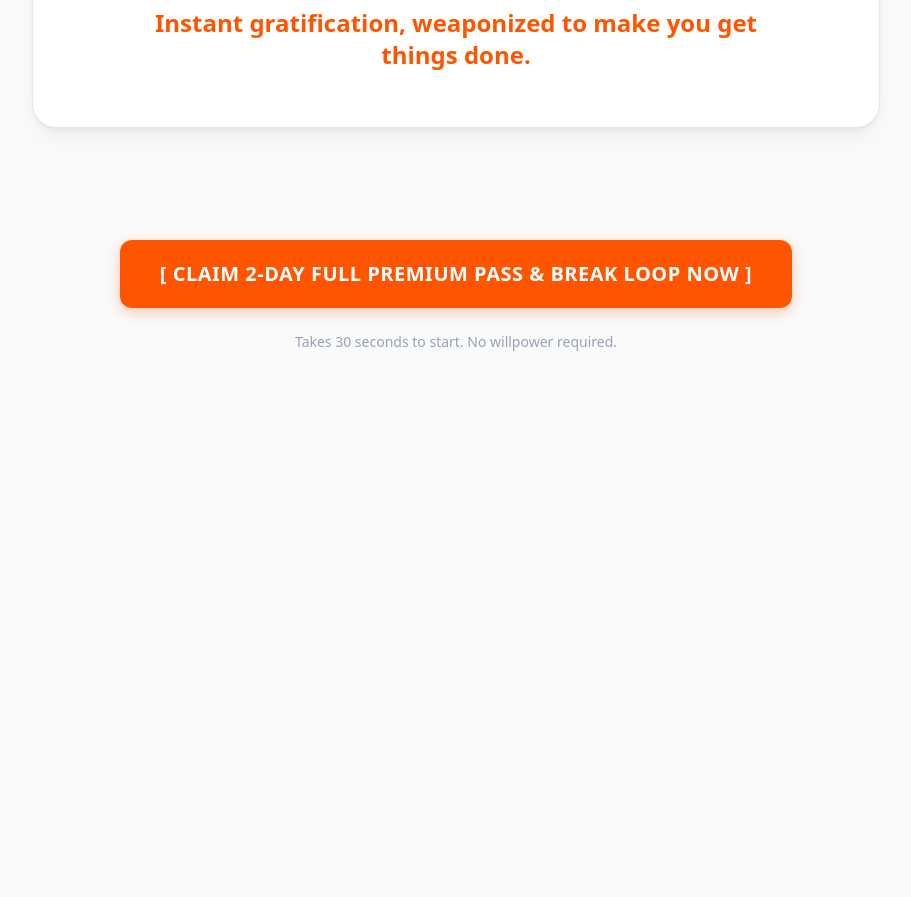
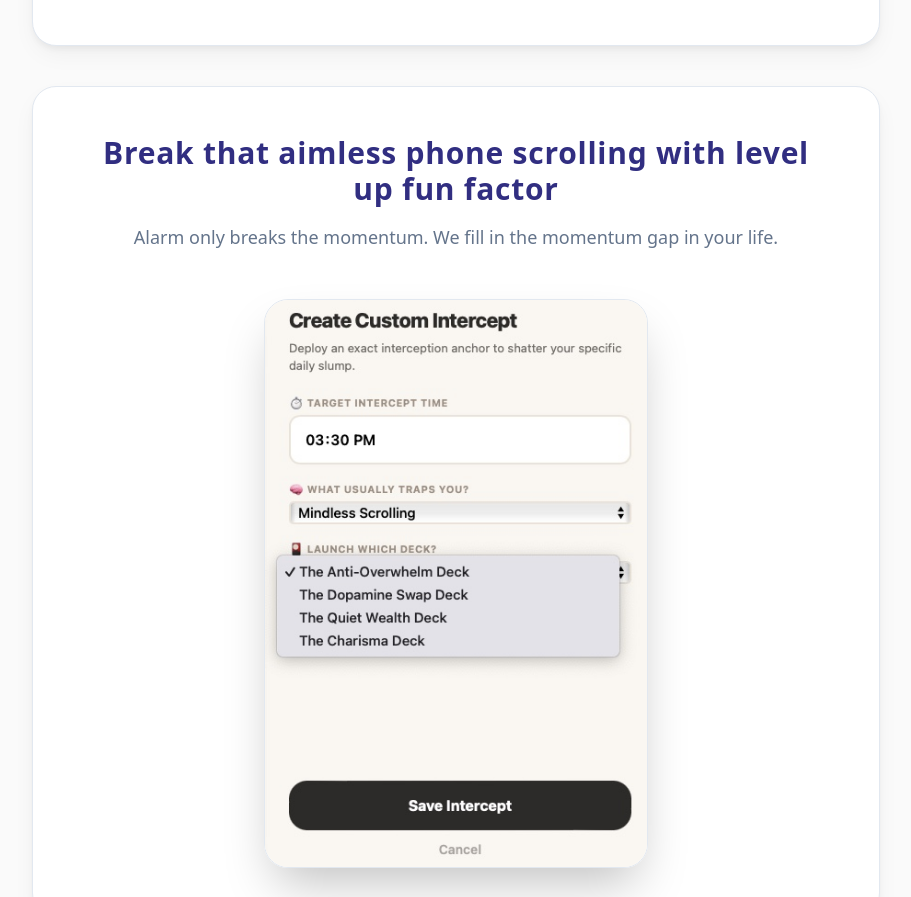
Before and after one commit to gwen-netizen/daily-fortune-pwa, a website: page index.html in a window 1280 px wide. Shown: the part 2305-3202 px from the top of the page, without its empty margins (184-1095 px from the left). Before the commit the page ends 2769 px from the top, so only its background shows below. Drawn offline with nearby package versions, Linux system fonts and the light colour scheme.

Commit message:
Update index.html

```diff
--- a/index.html
+++ b/index.html
@@ -105,16 +105,13 @@
                 400+ unpredictable,<br><span class="text-indigo-600">loop-breaking nudges.</span>
             </h2>
 
-            <!-- Concrete Visual Proof of a Nudge -->
-            <div class="mt-12 w-full max-w-sm">
-                <img src="task 2.jpg" alt="Example Task Nudge" class="w-full h-auto rounded-[24px] shadow-2xl border border-slate-200 transform -rotate-1 hover:rotate-0 transition-transform duration-300">
-            </div>
-
         </div>
     </section>
 
-    <!-- DECKS SECTION -->
+    <!-- DECKS & CUSTOM INPUTS SECTION -->
     <section class="w-full px-6 py-20 max-w-4xl mx-auto flex flex-col gap-10">
+
+        <!-- Main Target Area Card -->
         <div class="card-utility p-8 md:p-12">
 
             <!-- Psychology Hook -->
@@ -158,10 +155,25 @@
             </div>
 
             <!-- Gamification Hook -->
-            <p class="text-xl md:text-2xl font-extrabold text-[#FF5500] text-center mt-12 mb-2 max-w-2xl mx-auto leading-snug">
+            <p class="text-xl md:text-2xl font-extrabold text-[#FF5500] text-center mt-12 max-w-2xl mx-auto leading-snug">
                 Instant gratification, weaponized to make you get things done.
             </p>
         </div>
+
+        <!-- Custom Inputs Feature Card -->
+        <div class="card-utility p-8 md:p-12 flex flex-col items-center text-center">
+            <h3 class="text-2xl md:text-3xl font-extrabold text-indigo-900 tracking-wide mb-4 leading-tight">
+                Break that aimless phone scrolling with level up fun factor
+            </h3>
+            <p class="text-lg font-medium text-slate-500 mb-12 max-w-2xl mx-auto">
+                Alarm only breaks the momentum. We fill in the momentum gap in your life.
+            </p>
+
+            <div class="relative w-full max-w-sm mx-auto">
+                <img src="Customised inputs.png" onerror="this.src='Customised inputs.jpg'" alt="Custom Intercepts Setup" class="w-full h-auto rounded-[24px] shadow-2xl border border-slate-200 transform hover:scale-[1.02] transition-transform duration-300">
+            </div>
+        </div>
+
     </section>
 
     <!-- FINAL CTA -->
```
